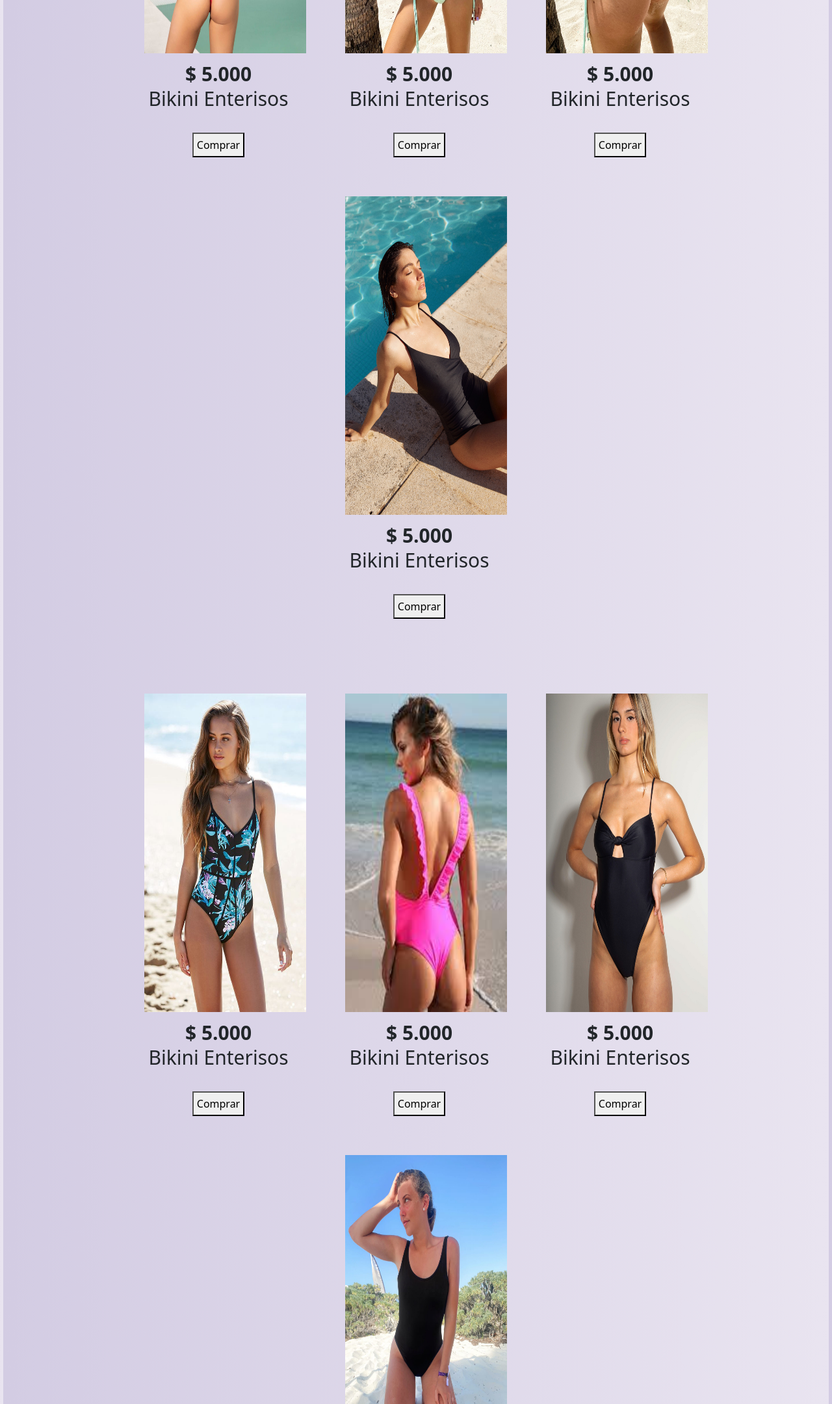
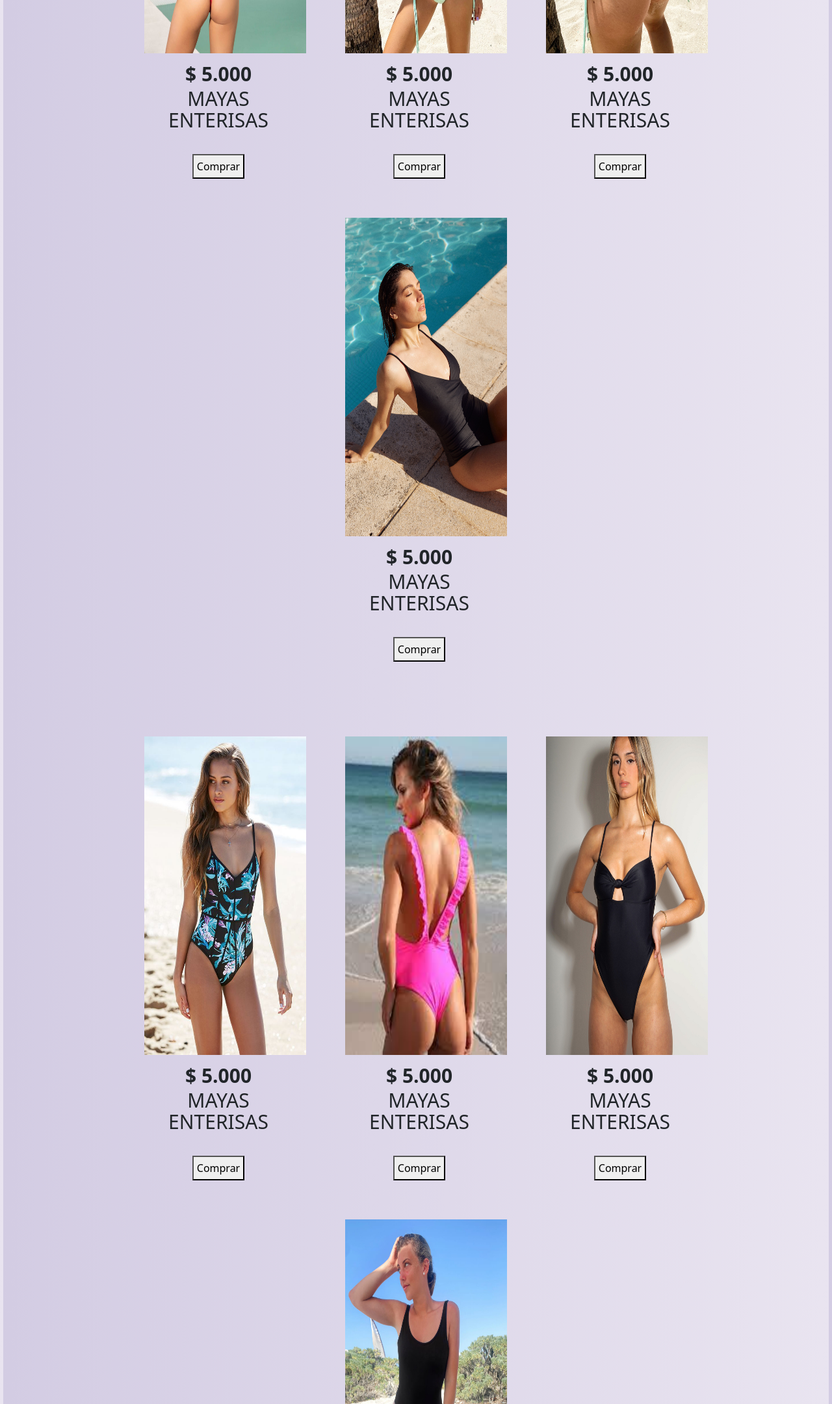
Before and after one commit to KeviinCBA/Tercer-pre-entrega-Rios-Kevin, a plain HTML site: page pag/bikinie.html in a window 1280 px wide. Shown: the part 640-2800 px from the top of the page at 65% size. Drawn offline with nearby package versions, Linux system fonts and the light colour scheme.

Commit message:
Sacamos los lorem y arreglamos nombre de mayas

```diff
--- a/pag/bikinie.html
+++ b/pag/bikinie.html
@@ -46,7 +46,7 @@
                                     Mas
                                 </a>
                                 <ul class="dropdown-menu dropdown-menu-dark">
-                                    <li><a class="dropdown-item" href="bikinie.html">Bikini Enterisos</a></li>
+                                    <li><a class="dropdown-item" href="bikinie.html">Mayas Enterisas</a></li>
                                     <li><a class="dropdown-item" href="../pag/ofertas.html">OFERTA 30% DE DESCUENTO</a></li>
                                     <li>
                                         <hr class="dropdown-divider">
@@ -68,7 +68,7 @@
     <main class="main">
         <div class="container-fluid">
             <h1>Enterisos</h1>
-            <h2 class="text-center bg-white">BIKINIS ENTERISOS</h2>
+            <h2 class="text-center bg-white">MAYAS ENTERISAS</h2>
             <div class="row">
                 <div class="productos">
                     <div class="col-md-6 col-lg-4 col-xl-3 col-xxl-2">
@@ -78,7 +78,7 @@
                             </div>
                             <div class="producto-info">
                                 <span class="precio">$ 5.000</span>
-                                <p>Bikini Enterisos</p>
+                                <p>MAYAS ENTERISAS</p>
                             </div>
                             <div class="producto-btn">
                                 <button class="button-primary">Comprar</button>
@@ -92,7 +92,7 @@
                             </div>
                             <div class="producto-info">
                                 <span class="precio">$ 5.000</span>
-                                <p>Bikini Enterisos</p>
+                                <p>MAYAS ENTERISAS</p>
                             </div>
                             <div class="producto-btn">
                                 <button class="button-primary">Comprar</button>
@@ -106,7 +106,7 @@
                             </div>
                             <div class="producto-info">
                                 <span class="precio">$ 5.000</span>
-                                <p>Bikini Enterisos</p>
+                                <p>MAYAS ENTERISAS</p>
                             </div>
                             <div class="producto-btn">
                                 <button class="button-primary">Comprar</button>
@@ -120,7 +120,7 @@
                             </div>
                             <div class="producto-info">
                                 <span class="precio">$ 5.000</span>
-                                <p>Bikini Enterisos</p>
+                                <p>MAYAS ENTERISAS</p>
                             </div>
                             <div class="producto-btn">
                                 <button class="button-primary">Comprar</button>
@@ -140,7 +140,7 @@
                             </div>
                             <div class="producto-info">
                                 <span class="precio">$ 5.000</span>
-                                <p>Bikini Enterisos</p>
+                                <p>MAYAS ENTERISAS</p>
                             </div>
                             <div class="producto-btn">
                                 <button class="button-primary">Comprar</button>
@@ -154,7 +154,7 @@
                             </div>
                             <div class="producto-info">
                                 <span class="precio">$ 5.000</span>
-                                <p>Bikini Enterisos</p>
+                                <p>MAYAS ENTERISAS</p>
                             </div>
                             <div class="producto-btn">
                                 <button class="button-primary">Comprar</button>
@@ -168,7 +168,7 @@
                             </div>
                             <div class="producto-info">
                                 <span class="precio">$ 5.000</span>
-                                <p>Bikini Enterisos</p>
+                                <p>MAYAS ENTERISAS</p>
                             </div>
                             <div class="producto-btn">
                                 <button class="button-primary">Comprar</button>
@@ -182,7 +182,6 @@
                             </div>
                             <div class="producto-info">
                                 <span class="precio">$ 5.000</span>
-                                <p>Bikini Enterisos</p>
                             </div>
                             <div class="producto-btn">
                                 <button class="button-primary">Comprar</button>
```
Also changed, not shown: index.html (+1 -1 lines), pag/contacto.html (+1 -1 lines), pag/nosotros.html (+7 -11 lines), pag/ofertas.html (+1 -1 lines).
